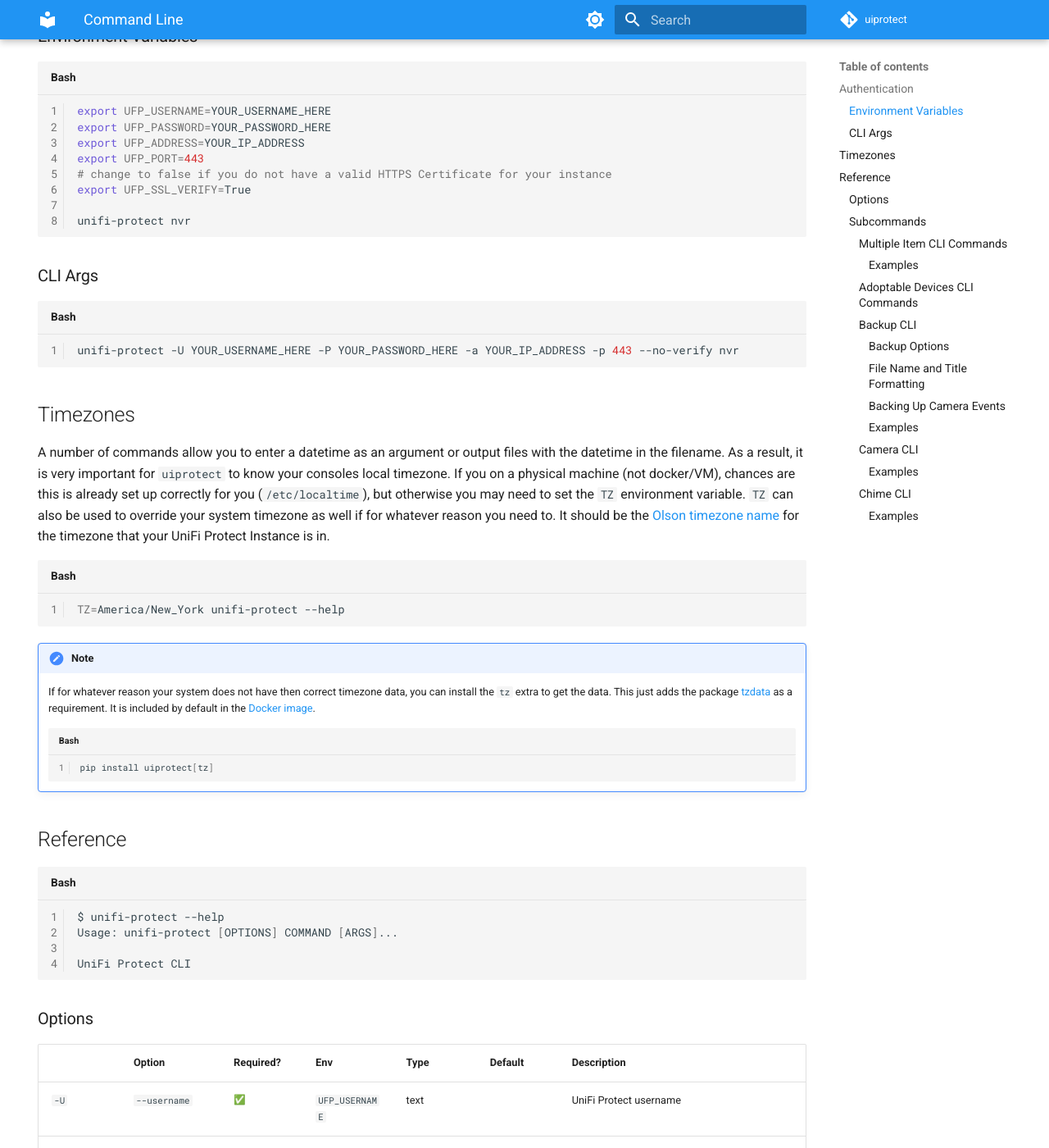
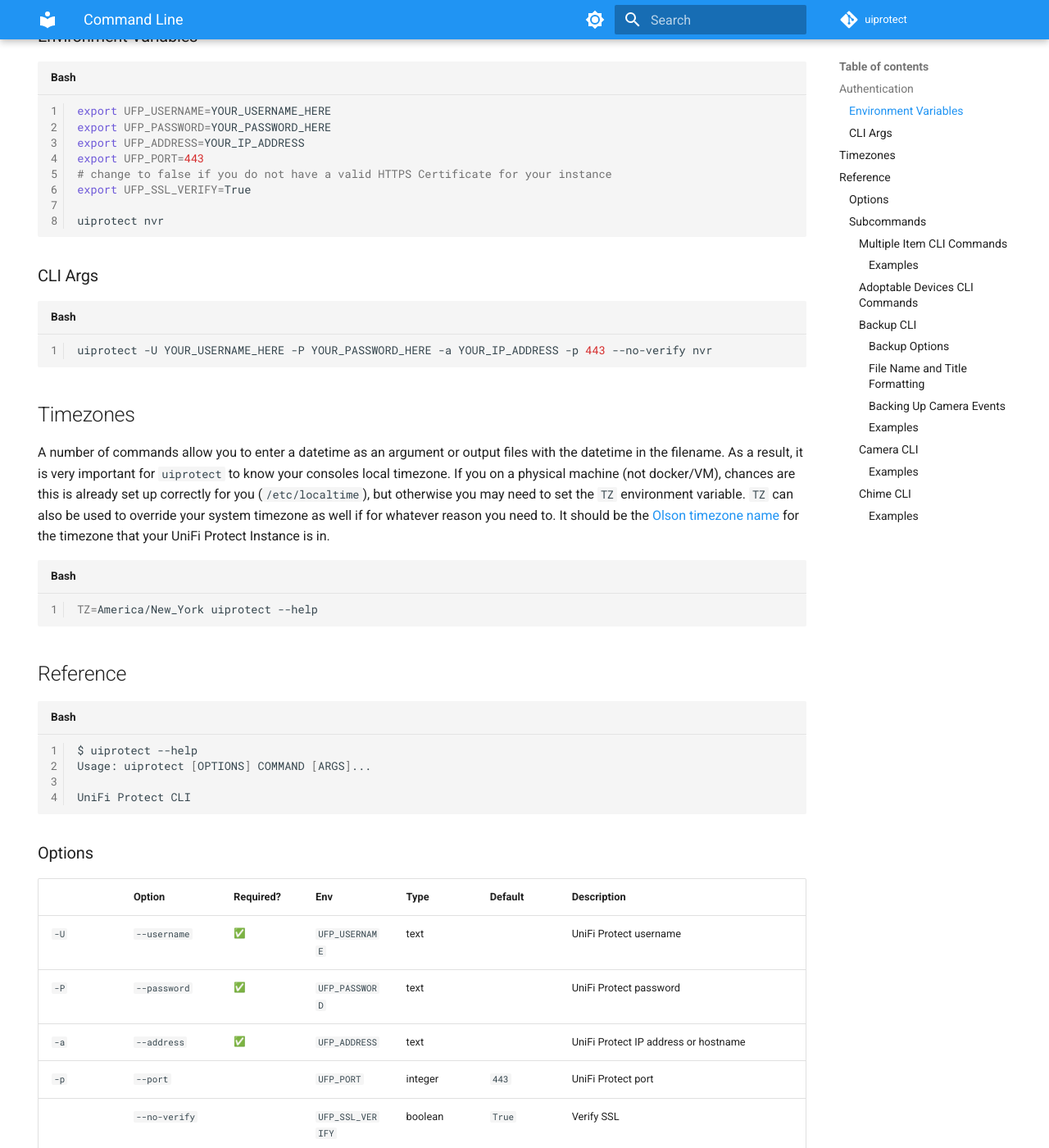
Before and after one commit to uilibs/uiprotect, an MkDocs documentation site: the page built from docs/cli.md, in a window 1280 px wide and 1400 px high, scrolled down 579 px. Shown: the whole window at 82% size. Built offline with MkDocs 1.6.1 and Material for MkDocs 9.7.7, drawn with Linux system fonts in a browser that asks for light colours; emoji names are drawn with the system emoji font; comment, search, counter and statistics services are not loaded; the version menu is left out; some of the changed text lies outside the part shown.

Commit message:
feat: migrate docs (#4)

````diff
--- a/docs/cli.md
+++ b/docs/cli.md
@@ -5,7 +5,7 @@
 
 # Command Line
 
-The `unifi-protect` command is provided to give a CLI interface to interact with your UniFi Protect instance as well. All
+The `uiprotect` command is provided to give a CLI interface to interact with your UniFi Protect instance as well. All
 commands support JSON output so it works great with `jq` for complex scripting.
 
 ## Authentication
@@ -26,13 +26,13 @@
 # change to false if you do not have a valid HTTPS Certificate for your instance
 export UFP_SSL_VERIFY=True
 
-unifi-protect nvr
+uiprotect nvr
 ```
 
 ### CLI Args
 
 ```bash
-unifi-protect -U YOUR_USERNAME_HERE -P YOUR_PASSWORD_HERE -a YOUR_IP_ADDRESS -p 443 --no-verify nvr
+uiprotect -U YOUR_USERNAME_HERE -P YOUR_PASSWORD_HERE -a YOUR_IP_ADDRESS -p 443 --no-verify nvr
 ```
 
 ## Timezones
@@ -40,22 +40,14 @@
 A number of commands allow you to enter a datetime as an argument or output files with the datetime in the filename. As a result, it is very important for `uiprotect` to know your consoles local timezone. If you on a physical machine (not docker/VM), chances are this is already set up correctly for you (`/etc/localtime`), but otherwise you may need to set the `TZ` environment variable. `TZ` can also be used to override your system timezone as well if for whatever reason you need to. It should be the [Olson timezone name](https://en.wikipedia.org/wiki/List_of_tz_database_time_zones) for the timezone that your UniFi Protect Instance is in.
 
 ```bash
-TZ=America/New_York unifi-protect --help
+TZ=America/New_York uiprotect --help
 ```
-
-!!! note
-
-    If for whatever reason your system does not have then correct timezone data, you can install the `tz` extra to get the data. This just adds the package [tzdata](https://pypi.org/project/tzdata/) as a requirement. It is included by default in the [Docker image](/#using-docker-container).
-
-    ```bash
-    pip install uiprotect[tz]
-    ```
 
 ## Reference
 
 ```bash
-$ unifi-protect --help
-Usage: unifi-protect [OPTIONS] COMMAND [ARGS]...
+$ uiprotect --help
+Usage: uiprotect [OPTIONS] COMMAND [ARGS]...
 
 UniFi Protect CLI
 ```
@@ -76,7 +68,7 @@
 
 ### Subcommands
 
-For any subcommand you can use `unifi-protect COMMAND --help`
+For any subcommand you can use `uiprotect COMMAND --help`
 
 | Command                | Description                                                      |
 | ---------------------- | ---------------------------------------------------------------- |
@@ -101,16 +93,16 @@
 
 ```bash
 # list all devices (or events/liveviews)
-unifi-protect cameras
+uiprotect cameras
 
 # list short list of all devices (or events/liveviews)
-unifi-protect cameras list-ids
+uiprotect cameras list-ids
 
 # list a specific device (or event/liveview)
-unifi-protect cameras DEVICE_ID
+uiprotect cameras DEVICE_ID
 
 # run a command against a specific device (or event/liveview)
-unifi-protect cameras DEVICE_ID COMMAND
+uiprotect cameras DEVICE_ID COMMAND
 ```
 
 !!! note
@@ -128,7 +120,7 @@
 === "Plain"
 
     ```bash
-    $ unifi-protect cameras list-ids
+    $ uiprotect cameras list-ids
 
     61b3f5c7033ea703e7000424: G4 Bullet
     61f9824e004adc03e700132c: G4 PTZ
@@ -138,7 +130,7 @@
 === "JSON"
 
     ```bash
-    $ unifi-protect --output-format json cameras list-ids
+    $ uiprotect --output-format json cameras list-ids
 
     [
       [
@@ -160,14 +152,14 @@
 ###### Check if a Light is Online
 
 ```bash
-$ unifi-protect cameras 61ddb66b018e2703e7008c19 | jq .isConnected
+$ uiprotect cameras 61ddb66b018e2703e7008c19 | jq .isConnected
 true
 ```
 
 ###### Take Snapshot of Camera
 
 ```bash
-$ unifi-protect cameras 61ddb66b018e2703e7008c19 save-snapshot output.jpg
+$ uiprotectcameras 61ddb66b018e2703e7008c19 save-snapshot output.jpg
 ```
 
 #### Adoptable Devices CLI Commands
@@ -189,9 +181,9 @@
 #### Backup CLI
 
 ```bash
-$ unifi-protect backup --help
+$ uiprotect backup --help
 
- Usage: unifi-protect backup [OPTIONS] COMMAND [ARGS]...
+ Usage: uiprotect backup [OPTIONS] COMMAND [ARGS]...
 
  Backup CLI.
  The backup CLI is still very WIP in progress and consider experimental and potentially unstable (interface may change in the future).
@@ -274,9 +266,9 @@
 ##### Backing Up Camera Events
 
 ```bash
-$ unifi-protect backup events --help
+$ uiprotect backup events --help
 
- Usage: unifi-protect backup events [OPTIONS]
+ Usage: uiprotect backup events [OPTIONS]
 
  Backup thumbnails and video clips for camera events.
 ```
@@ -308,19 +300,19 @@
 ###### Backup All Events
 
 ```bash
-unifi-protect backup events
+uiprotect backup events
 ```
 
 ###### Backup All Smart Detections for the Past Hour
 
 ```bash
-unifi-protect backup --start "1 hour ago" events -t smartDetectZone
+uiprotect backup --start "1 hour ago" events -t smartDetectZone
 ```
 
 ###### Backup All Person Smart Detections from December 31st at 10PM to January 1st at 5AM
 
 ```bash
-unifi-protect backup --start "2021-12-31T22:00:00" --end "2022-1-1T05:00:00" events -t smartDetectZone -m person
+uiprotect backup --start "2021-12-31T22:00:00" --end "2022-1-1T05:00:00" events -t smartDetectZone -m person
 ```
 
 #### Camera CLI
@@ -332,13 +324,13 @@
 ###### Take Snapshot of Camera
 
 ```bash
-$ unifi-protect cameras 61ddb66b018e2703e7008c19 save-snapshot output.jpg
+$ uiprotect cameras 61ddb66b018e2703e7008c19 save-snapshot output.jpg
 ```
 
 ###### Export Video From Camera
 
 ```bash
-$ unifi-protect cameras 61ddb66b018e2703e7008c19 save-video export.mp4 2022-6-1T00:00:00 2022-6-1T00:00:30
+$ uiprotect cameras 61ddb66b018e2703e7008c19 save-video export.mp4 2022-6-1T00:00:00 2022-6-1T00:00:30
 ```
 
 !!! note "Timezones"
@@ -348,42 +340,42 @@
 ###### Play Audio File to Cameras Speaker
 
 ```bash
-$ unifi-protect cameras 61ddb66b018e2703e7008c19 play-audio test.mp3
+$ uiprotect cameras 61ddb66b018e2703e7008c19 play-audio test.mp3
 ```
 
 ###### Include Unadopted Cameras in list
 
 ```bash
-$ unifi-protect -u cameras list-ids
+$ uiprotect -u cameras list-ids
 ```
 
 ###### Adopt an Unadopted Camera
 
 ```bash
-$ unifi-protect -u cameras 61ddb66b018e2703e7008c19 adopt
+$ uiprotect -u cameras 61ddb66b018e2703e7008c19 adopt
 ```
 
 ###### Enable SSH on Camera
 
 ```bash
-$ unifi-protect cameras 61ddb66b018e2703e7008c19 set-ssh true
+$ uiprotect cameras 61ddb66b018e2703e7008c19 set-ssh true
 
 # get current value to verify
-$ unifi-protect cameras 61ddb66b018e2703e7008c19 | jq .isSshEnabled
+$ uiprotect cameras 61ddb66b018e2703e7008c19 | jq .isSshEnabled
 true
 ```
 
 ###### Reboot Camera
 
 ```bash
-$ unifi-protect lights 61b3f5c801f8a703e7000428 reboot
+$ uiprotect lights 61b3f5c801f8a703e7000428 reboot
 ```
 
 ###### Reboot All Cameras
 
 ```bash
-for id in $(unifi-protect cameras list-ids | awk '{ print $1 }'); do
-    unifi-protect cameras $id reboot
+for id in $(uiprotect cameras list-ids | awk '{ print $1 }'); do
+    uiprotect cameras $id reboot
 done
 ```
 
@@ -396,5 +388,5 @@
 ###### Set Paired Cameras
 
 ```bash
-$ unifi-protect chimes 6275b22e00e3c403e702a019 cameras 61ddb66b018e2703e7008c19 61f9824e004adc03e700132c
+$ uiprotect chimes 6275b22e00e3c403e702a019 cameras 61ddb66b018e2703e7008c19 61f9824e004adc03e700132c
 ```
--- a/mkdocs.yml
+++ b/mkdocs.yml
@@ -21,8 +21,8 @@
       alternate_style: true
   - attr_list
   - pymdownx.emoji:
-      emoji_index: !!python/name:materialx.emoji.twemoji
-      emoji_generator: !!python/name:materialx.emoji.to_svg
+      emoji_index: !!python/name:material.extensions.emoji.twemoji
+      emoji_generator: !!python/name:material.extensions.emoji.to_svg
 
 nav:
   - Home: "index.md"
@@ -41,7 +41,11 @@
   - git-revision-date-localized:
       enable_creation_date: true
   - include-markdown
-  - mkdocstrings
+  - mkdocstrings:
+      default_handler: python
+      handlers:
+        python:
+          paths: [src]
 
 theme:
   name: material
````
Also changed, not shown: README.md (+3 -3 lines), docs/dev.md (+3 -3 lines), 8 other files.
